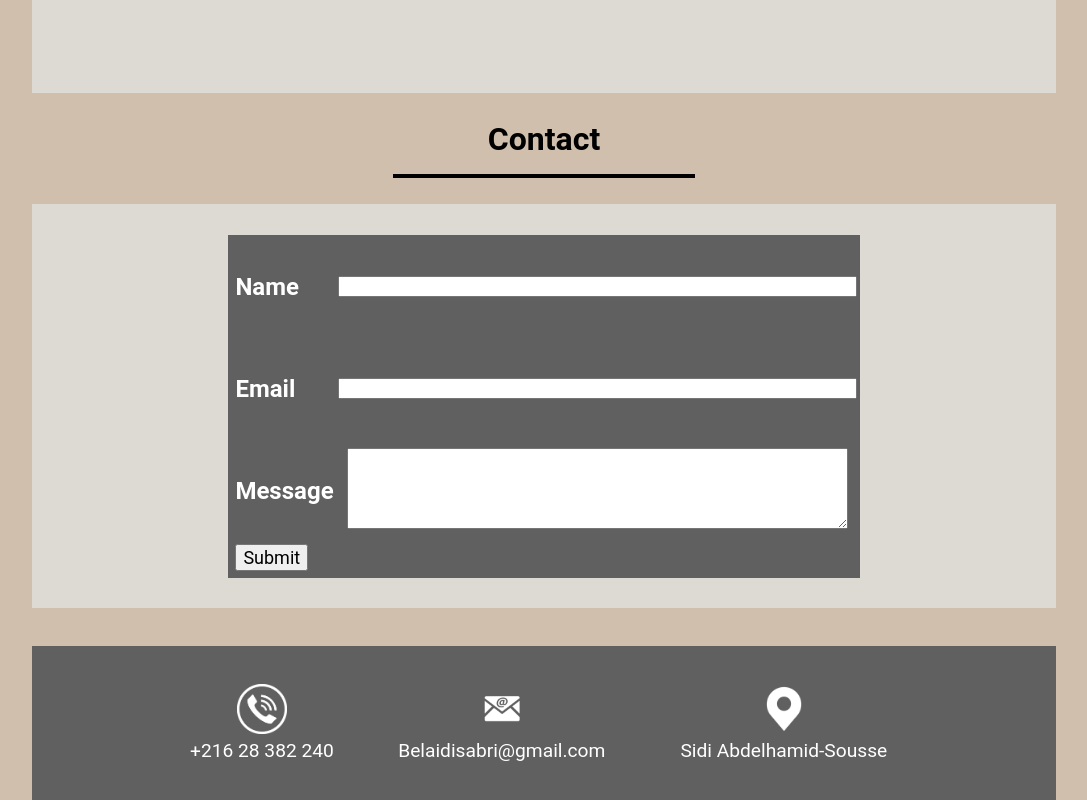
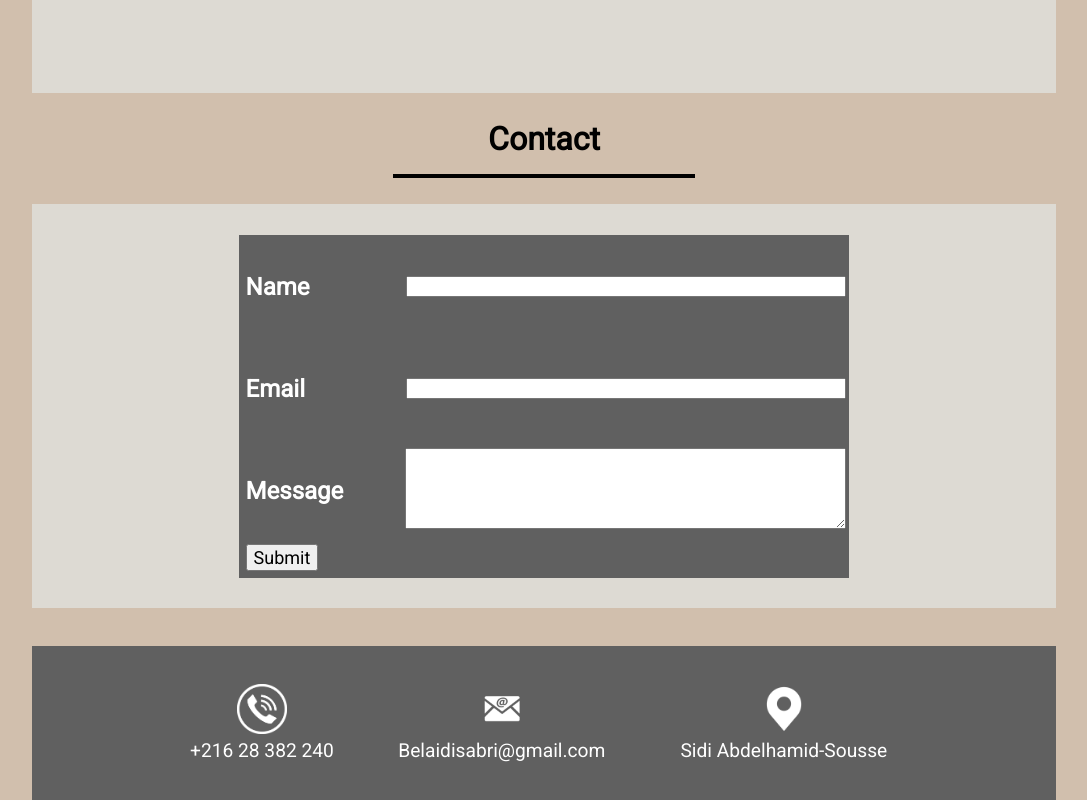
Before and after one commit to BelaidiSabri/css-checkpoint, a plain HTML site: page index.html in a window 1280 px wide. Shown: the part 2995-3795 px from the top of the page, without its empty margins (96-1183 px from the left). Drawn offline with Linux system fonts and the light colour scheme.

Commit message:
add roboto font

```diff
--- a/style.css
+++ b/style.css
@@ -1,5 +1,6 @@
+ @import url('https://fonts.googleapis.com/css2?family=Roboto:wght@100;400&display=swap');
  * {
-    font-family : "roboto"
+    font-family: "roboto";
      }
 
  .intro {
```
